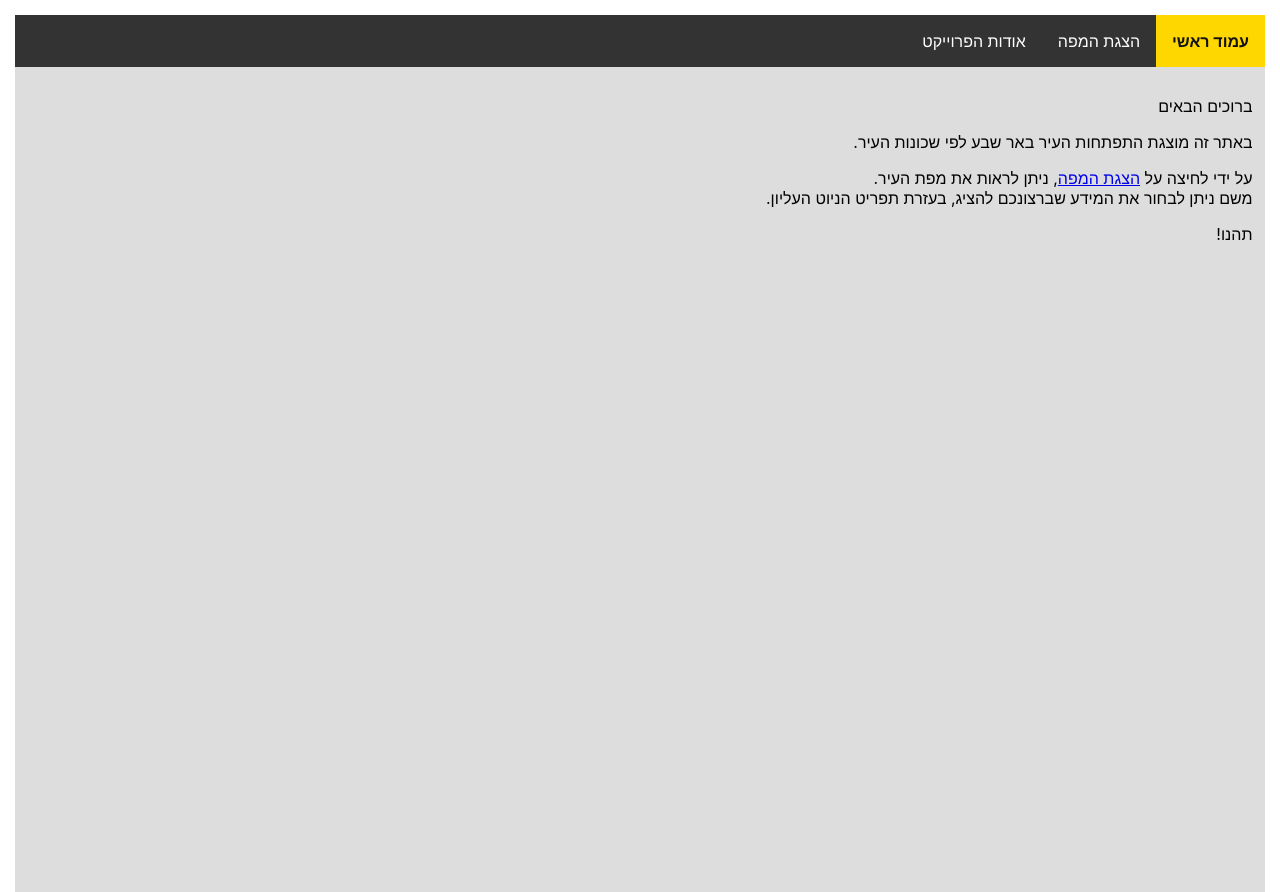
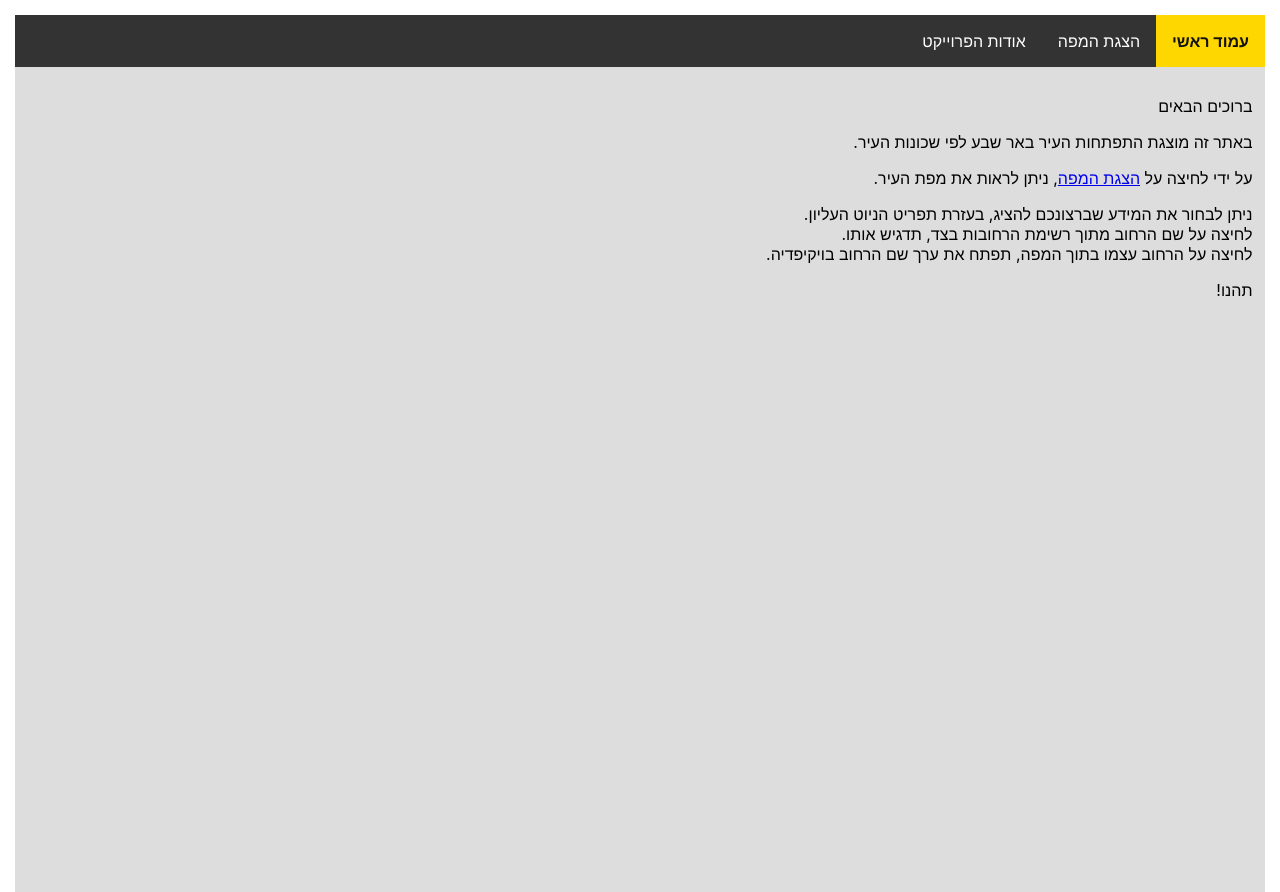
Before and after one commit to ShaiMahnai/TDH201-client, a React (Create React App) app: page / in a window 1280 px wide. Built offline with nearby package versions, Linux system fonts and the light colour scheme; what google-maps-react would draw is missing.

Commit message:
add notes to home page

```diff
--- a/src/containers/HomePage/HomePage.js
+++ b/src/containers/HomePage/HomePage.js
@@ -10,8 +10,10 @@ export class HomePage extends Component {
         return <div className="mainPage" >
             <p>ברוכים הבאים</p>
             <p>באתר זה מוצגת התפתחות העיר באר שבע לפי שכונות העיר.</p>
-            <p>על ידי לחיצה על <NavLink exact to="/map" activeClassName="active">הצגת המפה</NavLink >, ניתן לראות את מפת העיר.<br />
-                משם ניתן לבחור את המידע שברצונכם להציג, בעזרת תפריט הניוט העליון.</p>
+            <p>על ידי לחיצה על <NavLink exact to="/map" activeClassName="active">הצגת המפה</NavLink >, ניתן לראות את מפת העיר.</p>
+            <p>ניתן לבחור את המידע שברצונכם להציג, בעזרת תפריט הניוט העליון.<br />
+                לחיצה על שם הרחוב מתוך רשימת הרחובות בצד, תדגיש אותו.<br />
+                לחיצה על הרחוב עצמו בתוך המפה, תפתח את ערך שם הרחוב בויקיפדיה.</p>
             תהנו!
 
         </div>
```
